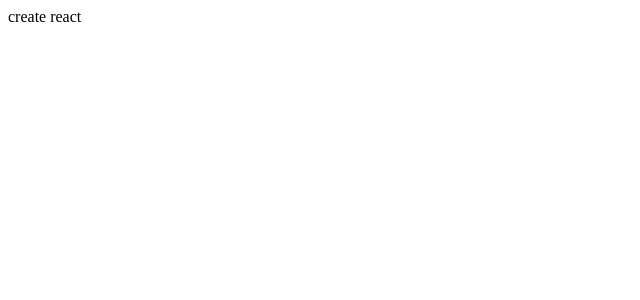
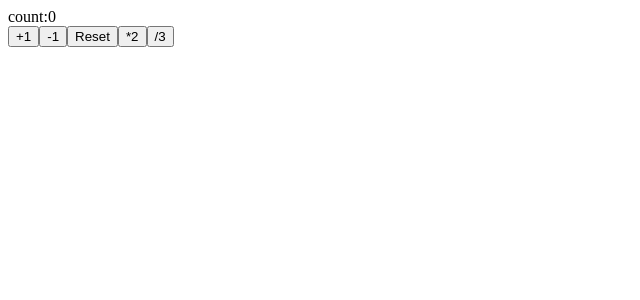
Before and after one commit to haru0121/react-hooks-101, a React (Create React App) app: page / in a window 1280 px wide. Shown: the top 300 px of the page, without its empty margins (0-640 px from the left). Built offline with nearby package versions, Linux system fonts and the light colour scheme.

Commit message:
my firstn hooks with useState

```diff
--- a/src/App.js
+++ b/src/App.js
@@ -1,10 +1,36 @@
-import React from 'react'
+import React,{useState} from 'react'
 
 const App=()=> {
+  const [count,setCount] = useState(0)
+
+	const increment =()=>{
+		setCount(count+1)
+	}
+	const decrement =()=>{
+		setCount(prevCount=>prevCount-1)
+	}
+	const reset=()=>{
+		setCount(0);
+	}
+	const double=()=>{
+		setCount(prevCount=>prevCount*2);
+	}
+	const divide=()=>{
+		if(count%3===0){
+			setCount(count/3);
+		}
+	}
   return (
-    <div>
-	create react
-    </div>
+   	<>
+    	 <div>
+	  count:{count}
+    	 </div>
+  	 <button onClick={increment}>+1</button>
+	 <button onClick={decrement}>-1</button>
+	<button onClick={reset}>Reset</button>
+	<button onClick={double}>*2</button>
+        <button onClick={divide}>/3</button>
+	</>
   )
 }
 
```
